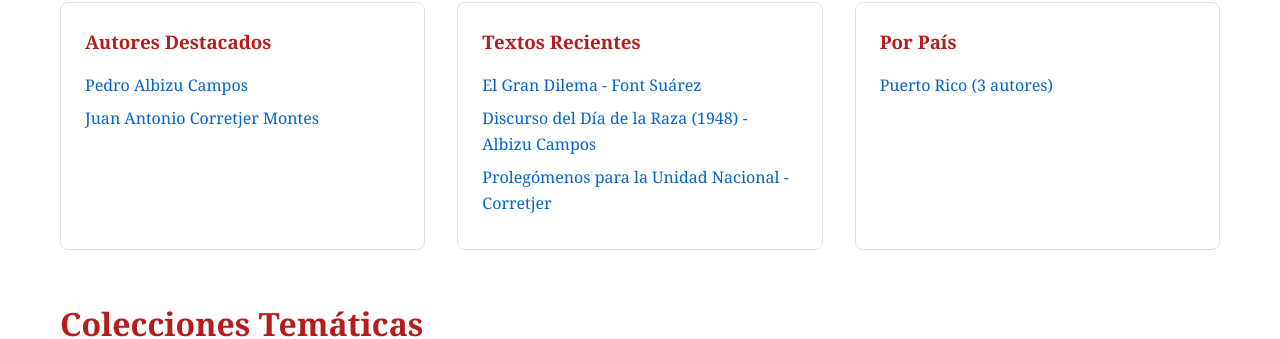
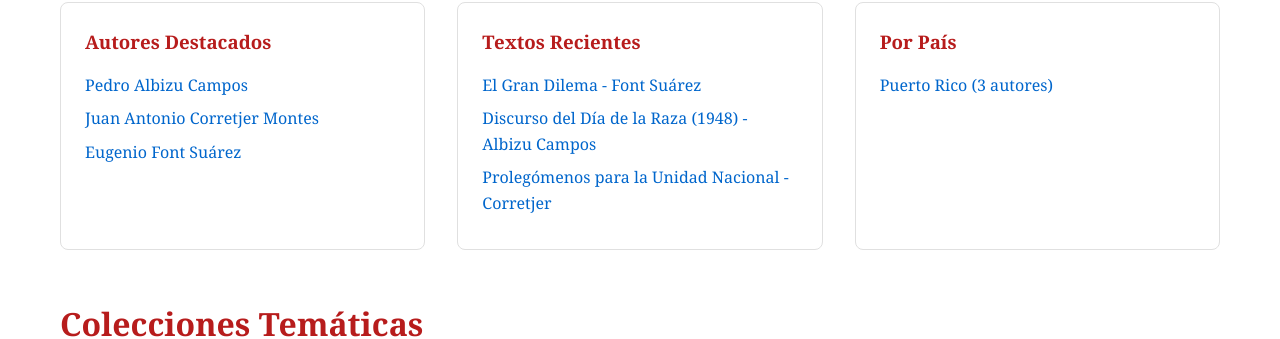
Before and after one commit to archivohispano/archivo, a Jekyll site: the page built from index.html, in a window 1280 px wide. Shown: the part 574-913 px from the top of the page. Built offline with Jekyll 4.4.1, drawn with Linux system fonts in a browser that asks for light colours.

Commit message:
Update index.html

```diff
--- a/index.html
+++ b/index.html
@@ -45,6 +45,7 @@ lang: es
                 <ul>
                     <li><a href="/es/autores/pedro-albizu-campos">Pedro Albizu Campos</a></li>
                     <li><a href="/es/autores/juan-antonio-corretjer">Juan Antonio Corretjer Montes</a></li>
+                    <li><a href="/es/autores/eugenio-font-suarez">Eugenio Font Suárez</a></li>
                 </ul>
             </div>
             <div class="featured-card">
```
